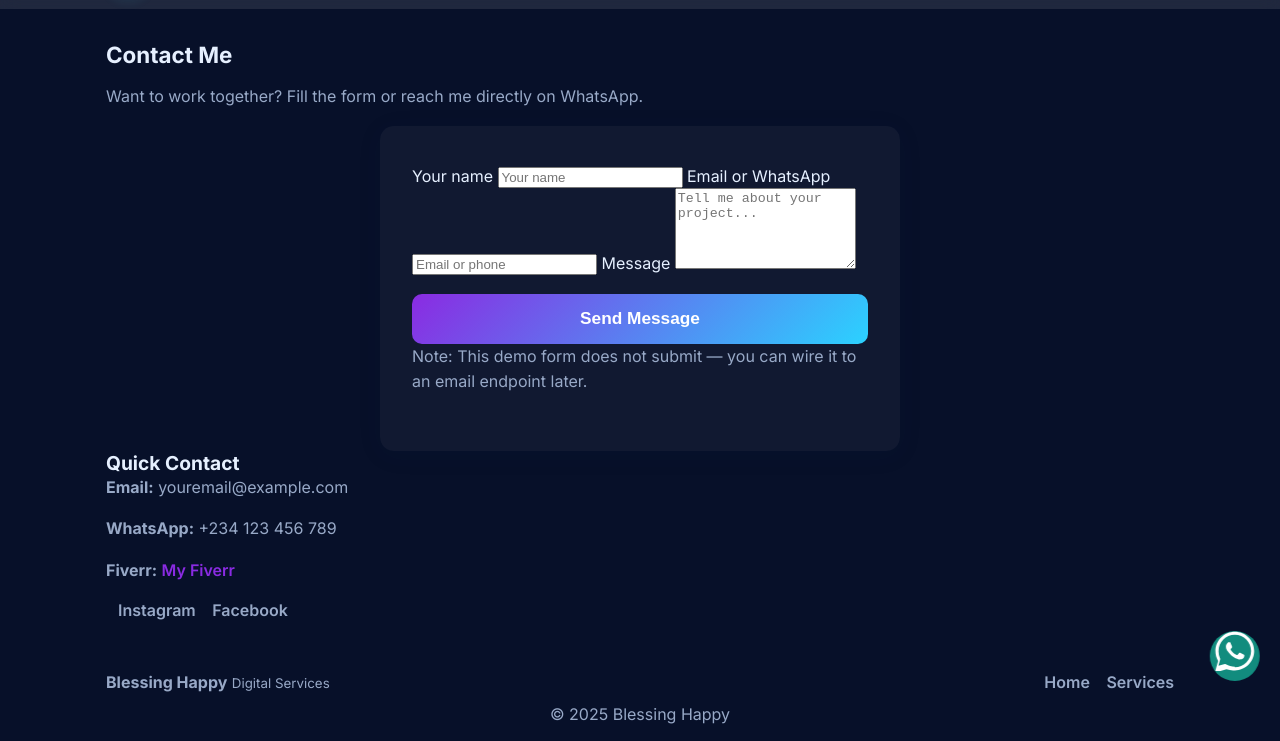
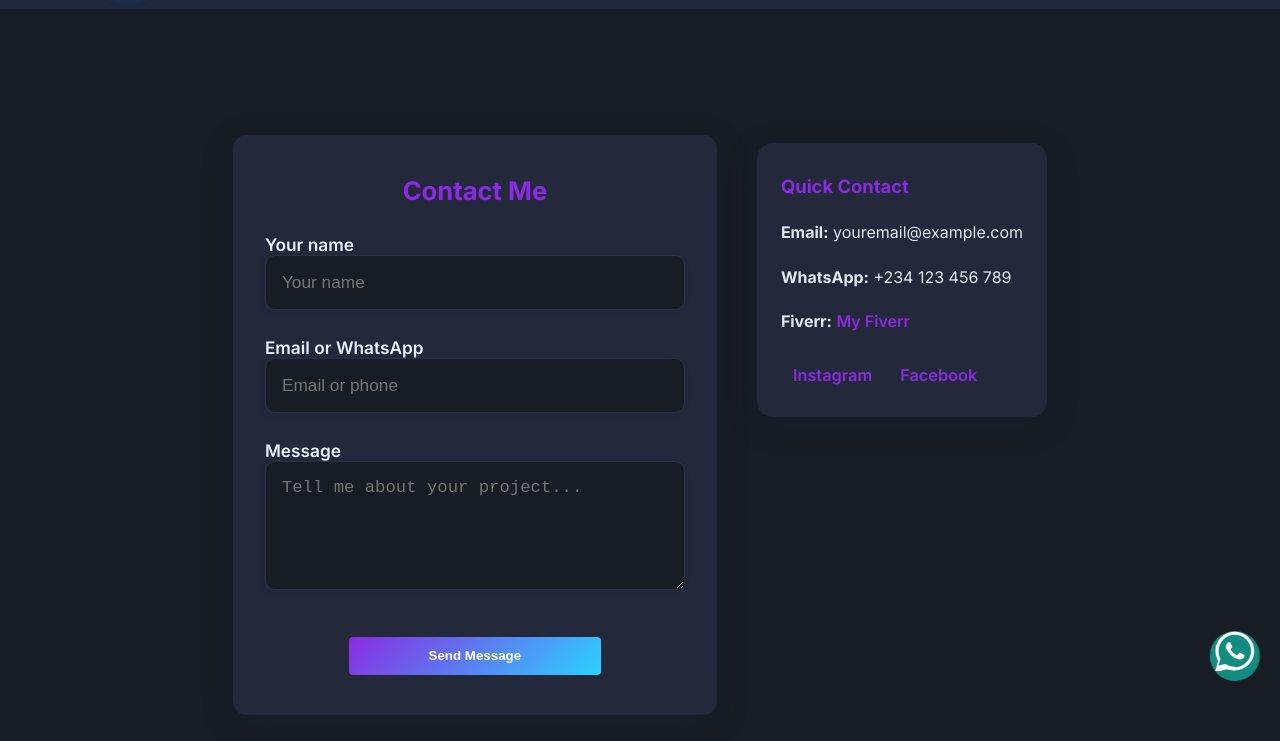
Before and after one commit to Softzee18/Portfolio, a plain HTML site: page profolio/contact.html in a window 1280 px wide. Both pictures are taken after a click on the button "Toggle theme". Shown: the part 59-800 px from the top of the page. Drawn offline with Linux system fonts and the light colour scheme.

Commit message:
porfolio

```diff
--- a/profolio/contact.html
+++ b/profolio/contact.html
@@ -6,8 +6,9 @@
   <title>Contact — Blessing Happy</title>
   <link href="https://fonts.googleapis.com/css2?family=Inter:wght@300;400;600;700;800&display=swap" rel="stylesheet">
   <link rel="stylesheet" href="css/style.css">
+
 </head>
-<body class="light">
+<body class="dark">
   <!-- header -->
   <header class="site-header">
     <div class="container">
@@ -25,15 +26,13 @@
             <a href="skills.html" class="nav-link">Skills</a>
             <a href="services.html" class="nav-link">Services</a>
             <a href="about.html" class="nav-link">Profile</a>
-          <a href="contact.html" class="nav-link">Contact</a>
+            <a href="contact.html" class="nav-link active" aria-current="page">Contact</a>
           </nav>
         </div>
         <div class="header-right header-controls">
           <button id="themeToggle" class="icon-btn" aria-label="Toggle theme">
             <span class="theme-icon" aria-hidden="true">
-            <!-- Moon icon (default) -->
               <svg class="icon-moon" width="22" height="22" viewBox="0 0 24 24" fill="none"><path d="M21 12.79A9 9 0 1111.21 3a7 7 0 109.79 9.79z" stroke="currentColor" stroke-width="2" stroke-linecap="round" stroke-linejoin="round"/></svg>
-            <!-- Sun icon (hidden by default) -->
               <svg class="icon-sun" width="22" height="22" viewBox="0 0 24 24" fill="none" style="display:none"><circle cx="12" cy="12" r="5" stroke="currentColor" stroke-width="2"/><path d="M12 1v2M12 21v2M4.22 4.22l1.42 1.42M18.36 18.36l1.42 1.42M1 12h2M21 12h2M4.22 19.78l1.42-1.42M18.36 5.64l1.42-1.42" stroke="currentColor" stroke-width="2" stroke-linecap="round"/></svg>
             </span>
           </button>
@@ -46,50 +45,43 @@
           </button>
         </div>
       </div>
-    <!-- mobile nav (slides down) -->
       <div class="mobile-nav" id="mobileNav" aria-hidden="true">
         <a href="index.html" class="mobile-link">Home</a>
         <a href="skills.html" class="mobile-link">Skills</a>
         <a href="services.html" class="mobile-link">Services</a>
         <a href="about.html" class="mobile-link">Profile</a>
-      <a href="contact.html" class="mobile-link mobile-cta">Contact</a>
+        <a href="contact.html" class="mobile-link mobile-cta active" aria-current="page">Contact</a>
       </div>
     </div>
   </header>
   <main>
-    <section class="section contact">
-      <div class="container">
-        <h1 class="section-title">Contact Me</h1>
-        <p class="lead">Want to work together? Fill the form or reach me directly on WhatsApp.</p>
-
+    <section class="contact-section">
+      <div class="container contact-form-wrapper">
         <div class="contact-grid">
           <form class="contact-form">
+            <h2>Contact Me</h2>
             <label>
               Your name
               <input type="text" name="name" placeholder="Your name" required>
             </label>
-
             <label>
               Email or WhatsApp
               <input type="text" name="contact" placeholder="Email or phone" required>
             </label>
-
             <label>
               Message
               <textarea name="message" rows="5" placeholder="Tell me about your project..." required></textarea>
             </label>
-
             <div class="form-actions">
               <button type="submit" class="btn primary">Send Message</button>
-<a href="https://wa.me/2349069180166" target="_blank" class="whatsapp-float" aria-label="Chat on WhatsApp">
+              <a href="https://wa.me/2349069180166" target="_blank" class="whatsapp-float" aria-label="Chat on WhatsApp" style="margin-left:0;">
                 <svg xmlns="http://www.w3.org/2000/svg" width="40" height="40" viewBox="0 0 32 32" fill="white">
                   <path d="M16 .5C7.444.5.5 7.444.5 16c0 2.797.73 5.529 2.117 7.93L.531 31.469a1 1 0 001.274 1.274l7.539-2.086A15.428 15.428 0 0016 31.5c8.556 0 15.5-6.944 15.5-15.5S24.556.5 16 .5zm0 28c-2.533 0-5.013-.682-7.178-1.974a1 1 0 00-.83-.106l-5.106 1.412 1.412-5.106a1 1 0 00-.106-.83A12.957 12.957 0 013 16C3 8.832 8.832 3 16 3s13 5.832 13 13-5.832 13-13 13zm6.684-9.89c-.364-.182-2.148-1.06-2.48-1.18-.333-.121-.576-.182-.818.182s-.939 1.18-1.151 1.424c-.212.243-.394.273-.758.091s-1.478-.544-2.815-1.733c-1.041-.929-1.743-2.076-1.955-2.42-.212-.343-.022-.528.16-.71.164-.163.364-.424.546-.637.182-.212.243-.364.364-.606.121-.243.061-.455-.03-.637-.091-.182-.818-1.97-1.12-2.694-.293-.708-.592-.612-.818-.623-.212-.009-.455-.011-.697-.011-.243 0-.637.091-.97.455-.333.364-1.273 1.243-1.273 3.03 0 1.788 1.303 3.514 1.485 3.757.182.243 2.562 3.91 6.21 5.484.869.375 1.546.6 2.074.768.872.277 1.666.238 2.293.144.699-.104 2.148-.876 2.452-1.723.303-.848.303-1.576.212-1.723-.091-.152-.333-.243-.697-.425z"/>
                 </svg>
               </a>
             </div>
-            <p class="muted">Note: This demo form does not submit — you can wire it to an email endpoint later.</p>
+            <!-- <p class="muted">Note: This demo form does not submit — you can wire it to an email endpoint later.</p> -->
           </form>
-
           <aside class="contact-info">
             <h3>Quick Contact</h3>
             <p><strong>Email:</strong> youremail@example.com</p>
@@ -104,7 +96,6 @@
       </div>
     </section>
   </main>
-
   <footer class="site-footer">
     <div class="container">
       <div class="footer-left">
@@ -118,7 +109,6 @@
     </div>
     <div class="copyright">© <span id="year5"></span> Blessing Happy</div>
   </footer>
-
   <script src="js/script.js"></script>
 </body>
 </html>
--- a/profolio/css/style.css
+++ b/profolio/css/style.css
@@ -627,7 +627,6 @@ ul, ol { margin: 0 0 16px; padding-left: 20px; color: var(--muted); }
   display: block;
 }
 
-
 .works-carousel-slide img:hover {
   box-shadow: 0 8px 32px rgba(54,209,220,0.18);
   transform: scale(1.04);
@@ -685,7 +684,26 @@ ul, ol { margin: 0 0 16px; padding-left: 20px; color: var(--muted); }
 /* ====== Contact Form ====== */
    .contact-section {
       background: #f9f9fb;
-  padding: 3.5rem 0;
+      min-height: 100vh;
+      display: flex;
+      align-items: center;
+      justify-content: center;
+      padding: 0;
+    }
+     .contact-form-wrapper {
+      width: 100%;
+      display: flex;
+      align-items: center;
+      justify-content: center;
+      min-height: 80vh;
+    }
+     .contact-grid {
+      display: flex;
+      gap: 2.5rem;
+      flex-wrap: wrap;
+      justify-content: center;
+      align-items: flex-start;
+      margin-top: 2rem;
     }
 .contact-form {
   max-width: 520px;
@@ -694,44 +712,161 @@ ul, ol { margin: 0 0 16px; padding-left: 20px; color: var(--muted); }
   padding: 2.5rem 2rem;
   border-radius: 14px;
   box-shadow: 0 4px 24px rgba(11,41,72,0.08);
+      display: flex;
+      flex-direction: column;
+      gap: 0.2rem;
 }
-.contact-form h2 {
+.contact-form h2, .section-title {
       text-align: center;
-  margin-bottom: 2rem;
-  font-size: 1.5rem;
+      margin-bottom: 1.5rem;
+      font-size: 1.6rem;
+      font-weight: 700;
+      color: var(--accent1, #3a86ff);
     }
-.form-group {
-  margin-bottom: 1.5rem;
-}
-.form-group label {
-  display: block;
-  margin-bottom: 0.5rem;
+    .contact-form label {
       font-weight: 600;
       font-size: 1.08rem;
+      color: var(--text, #222);
+      margin-bottom: 0.5rem;
+      display: block;
     }
-.form-group input,
-.form-group textarea {
+
+  .contact-form input,
+    .contact-form textarea {
       width: 100%;
       padding: 1rem;
       border: 1.5px solid #e0e6ef;
-  border-radius: 8px;
+      border-radius: 10px;
       font-size: 1.08rem;
       background: #f9f9fb;
-  color: var(--text);
-  transition: border 0.2s;
+      color: var(--text, #222);
+      transition: border 0.2s, box-shadow 0.2s;
+      box-shadow: 0 2px 8px rgba(11,41,72,0.04);
+      resize: vertical;
+      margin-bottom: 1rem;
     }
-.form-group input:focus,
-.form-group textarea:focus {
-  border-color: var(--accent1);
+
+
+    .contact-form input:focus,
+    .contact-form textarea:focus {
+      border-color: var(--accent1, #3a86ff);
       outline: none;
+      box-shadow: 0 2px 16px rgba(91,134,229,0.10);
+    }
+    /* Center the Send Message button in the contact form */
+.contact-form .form-actions {
+  display: flex;
+  justify-content: center;
+  align-items: center;
+  gap: 1rem;
+  margin-top: 1rem;
 }
 .contact-form button[type="submit"] {
+ width: 60%;
+  margin-left: auto;
+  margin-right: auto;
+  display: block;
+}
+
+    .contact-form button[type="submit"]:hover {
+      background: var(--accent2);
+      box-shadow: 0 4px 16px rgba(54,209,220,0.18);
+      color: #fff;
+    }
+
+    .contact-info {
+      background: #fff;
+      border-radius: 16px;
+      box-shadow: 0 8px 32px rgba(11,41,72,0.08);
+      padding: 2rem 1.5rem;
+      min-width: 260px;
+      max-width: 320px;
+      margin-top: 0.5rem;
+      display: flex;
+      flex-direction: column;
+      gap: 0.7rem;
+    }
+
+   .contact-info h3 {
+      margin-bottom: 0.7rem;
+      color: var(--accent1, #3a86ff);
+      font-size: 1.15rem;
+    }
+    .contact-info p {
+      margin: 0 0 0.5rem 0;
+      color: #444;
+      font-size: 1rem;
+    }
+    .contact-info .socials {
+      display: flex;
+      gap: 1rem;
+      margin-top: 0.7rem;
+    }
+    .contact-info .tiny-link {
+      color: var(--accent1, #3a86ff);
+      text-decoration: none;
+      font-size: 1.02rem;
+      transition: color 0.2s;
+    }
+ .contact-info .tiny-link:hover {
+      color: var(--accent2, #00b4d8);
+      text-decoration: underline;
+    }
+    @media (max-width: 900px) {
+      .contact-grid {
+        flex-direction: column;
+        align-items: center;
+        gap: 2rem;
+      }
+      .contact-info {
+        max-width: 100%;
         width: 100%;
-  margin-top: 1.2rem;
-  font-size: 1.08rem;
-  padding: 0.9rem 0;
+      }
+    }
+     @media (max-width: 600px) {
+      .contact-form, .contact-info {
+        padding: 1.2rem 0.5rem;
         border-radius: 10px;
       }
+      .contact-form input, .contact-form textarea {
+        font-size: 1rem;
+        padding: 0.7rem;
+      }
+      .form-actions {
+        flex-direction: column;
+        gap: 0.5rem;
+      }
+    }
+
+    /* Dark mode for contact page */
+body.dark .contact-section {
+  background: #181c24;
+}
+body.dark .contact-form,
+body.dark .contact-info {
+  background: #23283a;
+  color: #f3f6fa;
+  box-shadow: 0 8px 32px rgba(11,41,72,0.22);
+}
+body.dark .contact-form input,
+body.dark .contact-form textarea {
+  background: #181c24;
+  color: #f3f6fa;
+  border-color: #2c3246;
+}
+body.dark .contact-form input:focus,
+body.dark .contact-form textarea:focus {
+  border-color: var(--accent1, #3a86ff);
+  box-shadow: 0 2px 16px rgba(91,134,229,0.18);
+}
+body.dark .contact-info h3,
+body.dark .contact-info a {
+  color: var(--accent1, #3a86ff);
+}
+body.dark .contact-info p {
+  color: #e0e6ef;
+}
+
 
 /* ====== Footer ====== */
 .site-footer {
```
Lines whose indentation alone changed are shown as unchanged.
